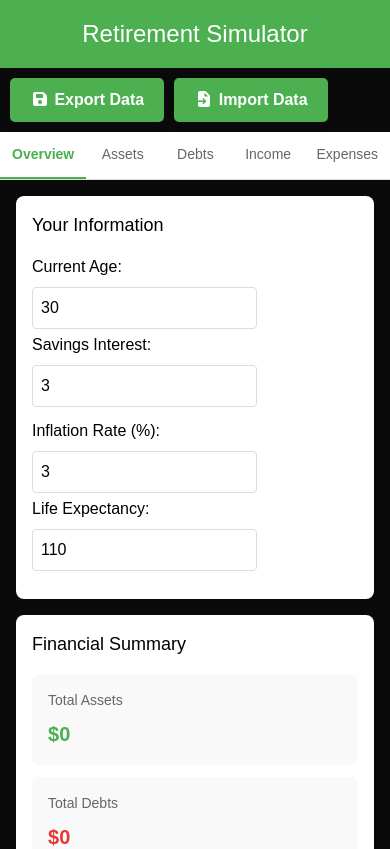
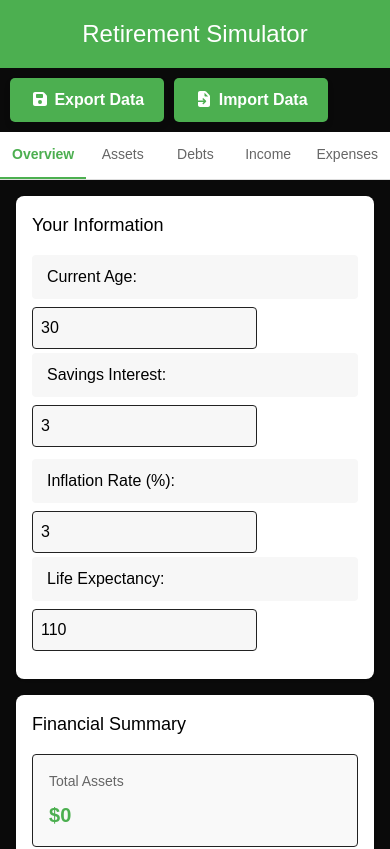
Before and after one commit to mhant/When-Can-I-Retire, a Next.js app: page / in a window 390 px wide. Shown: the top 849 px of the page. Built offline with nearby package versions, Linux system fonts and the light colour scheme.

Commit message:
fixing interest calc a bit and some css buffs

```diff
--- a/src/app/App.css
+++ b/src/app/App.css
@@ -73,12 +73,14 @@
 .input-row label {
     width: 150px;
     margin-right: 12px;
+    border: 1px solid #222;
+    border-radius: 4px;
 }
 
 .input-row input {
     flex: 1;
     padding: 8px;
-    border: 1px solid #ddd;
+    border: 1px solid #222;
     border-radius: 4px;
     font-size: 16px;
 }
@@ -93,6 +95,13 @@
     padding: 16px;
     background-color: #f9f9f9;
     border-radius: 8px;
+    border: 1px solid #222;
+    border-radius: 4px;
+}
+
+.boxy {
+    border: 3px ridge #222;
+    border-radius: 4px;
 }
 
 .summary-label {
@@ -139,6 +148,27 @@
     font-size: 32px;
     font-weight: bold;
     color: #4CAF50;
+    margin: 8px 0;
+}
+
+.retirement-age-plus-five {
+    font-size: 32px;
+    font-weight: bold;
+    color: #a2b9bc;
+    margin: 8px 0;
+}
+
+.retirement-age-plus-ten {
+    font-size: 32px;
+    font-weight: bold;
+    color: #3A6EA5;
+    margin: 8px 0;
+}
+
+.retirement-age-plus-fifteen {
+    font-size: 32px;
+    font-weight: bold;
+    color: #FF6700;
     margin: 8px 0;
 }
 
@@ -260,6 +290,13 @@ body {
     color: #c62828;
 }
 
+.input-row>* {
+    /* Common styling for all items */
+    padding: 10px 15px;
+    background-color: #f7f7f7;
+    border-radius: 4px;
+}
+
 @media (max-width: 768px) {
     .tab-container {
         overflow-x: auto;
@@ -282,5 +319,6 @@ body {
     .input-row label {
         width: 100%;
         margin-bottom: 4px;
+        border: #000;
     }
 }
--- a/src/app/page.tsx
+++ b/src/app/page.tsx
@@ -428,8 +428,13 @@ export default function Home() {
               <h2>Retirement Projection</h2>
               {graphData.canRetire && graphData?.retirementAge ? (
                 <div className="retirement-result success">
-                  <div className="retirement-title">🎉 You can retire at age:</div>
-                  <div className="retirement-age">{graphData?.retirementAge}</div>
+                  <div className="retirement-title">Estimating Retirements At:</div>
+                  <div className="input-row">
+                    <div className="retirement-age boxy">{graphData?.retirementAge}</div>
+                    <div className="retirement-age-plus-five boxy">{graphData?.retirementAge + 5}</div>
+                    <div className="retirement-age-plus-ten boxy">{graphData?.retirementAge + 10}</div>
+                    <div className="retirement-age-plus-fifteen boxy">{graphData?.retirementAge + 15}</div>
+                  </div>
                 </div>
               ) : (
                 <div className="retirement-result warning">
```
